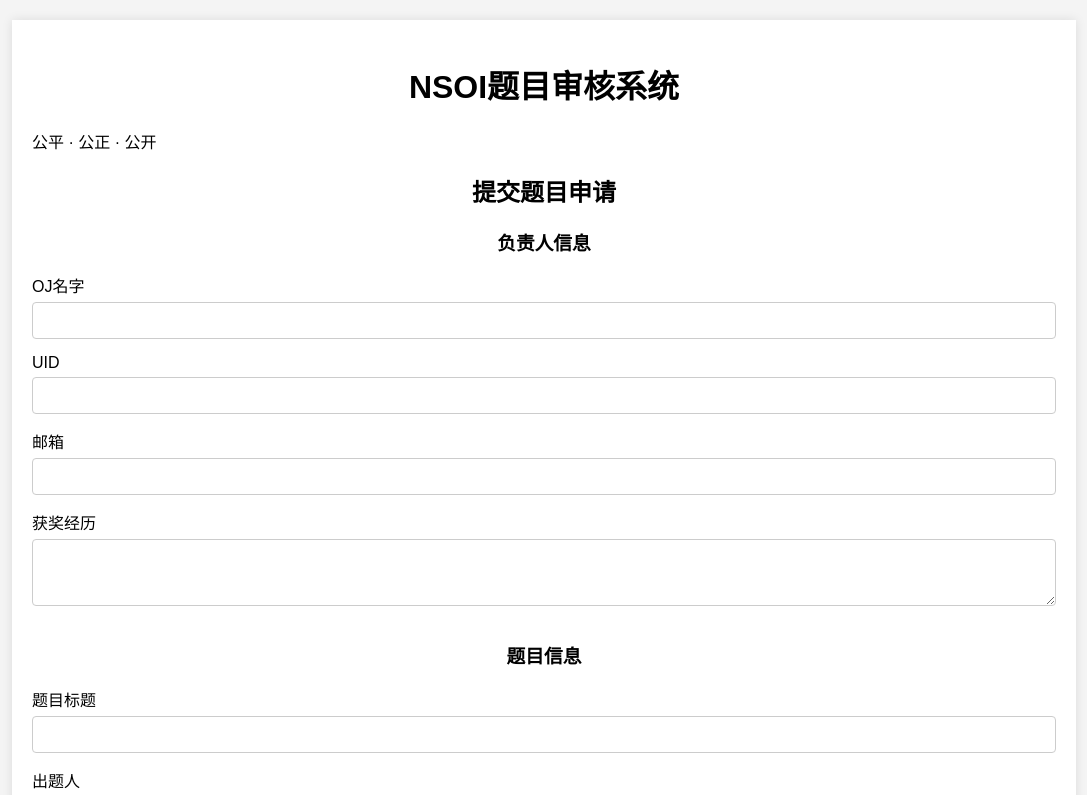
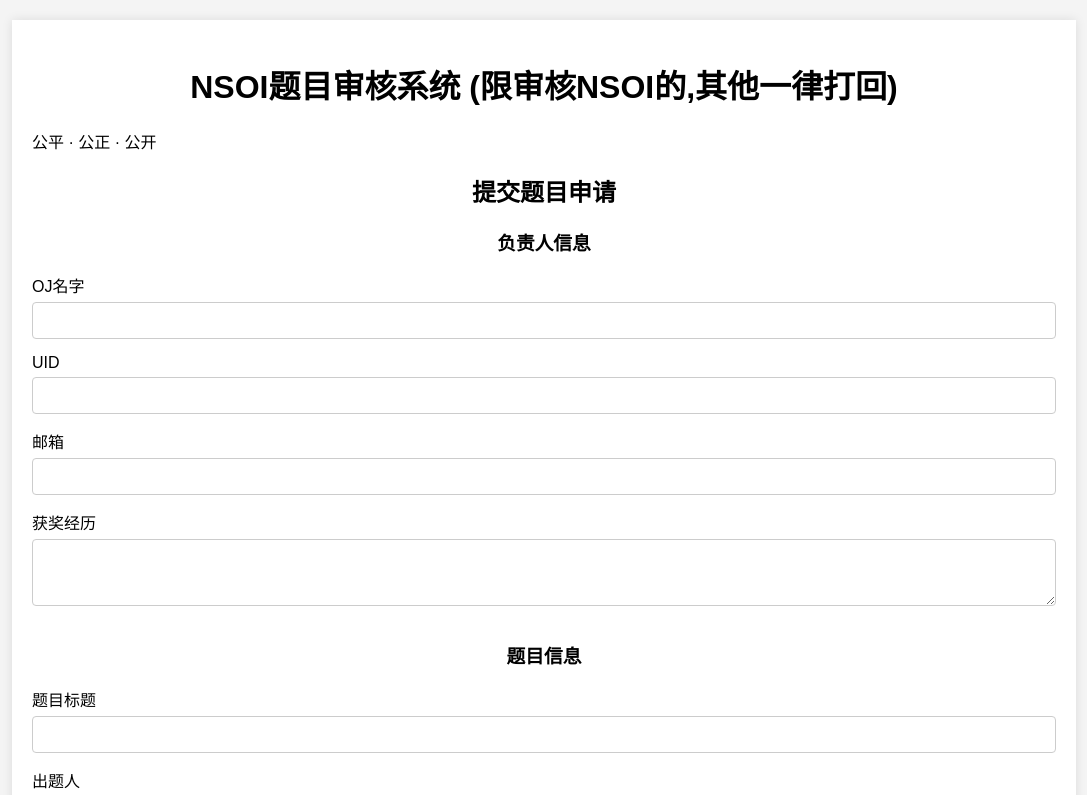
Before and after one commit to Windows11-24H2/NSOI-to-examine.github.io, a website: page index.html in a window 1280 px wide. Shown: the top 795 px of the page, without its empty margins (96-1183 px from the left). Drawn offline with Linux system fonts and the light colour scheme.

Commit message:
Update index.html

```diff
--- a/index.html
+++ b/index.html
@@ -52,7 +52,7 @@
 </head>
 <body>
     <div class="container">
-        <h1>NSOI题目审核系统</h1>
+        <h1>NSOI题目审核系统 (限审核NSOI的,其他一律打回)</h1>
         <p>公平 · 公正 · 公开</p>
 
         <h2>提交题目申请</h2>
```
